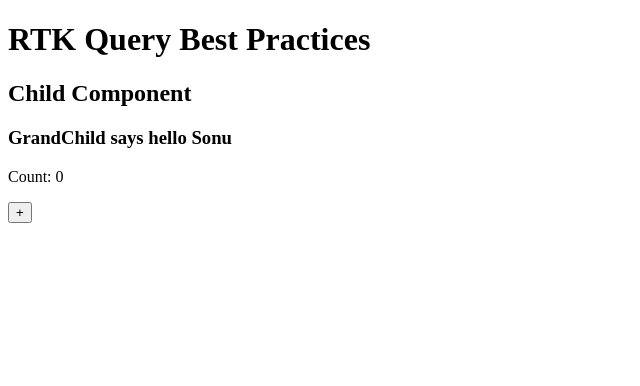
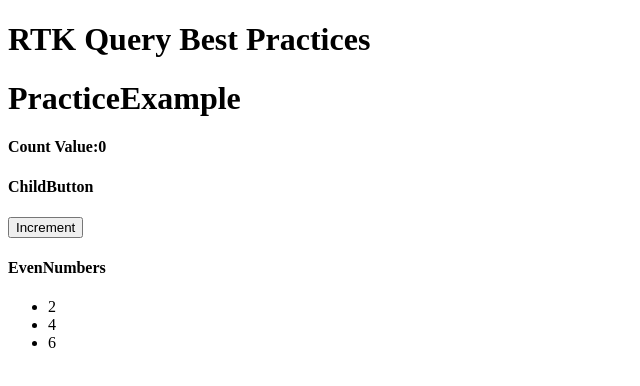
Before and after one commit to Sonu445kum/redux-toolkit-best-practices, a React (Vite) app: page / in a window 1280 px wide. Shown: the top 386 px of the page, without its empty margins (0-640 px from the left). Built offline with nearby package versions, Linux system fonts and the light colour scheme.

Commit message:
Add One More Examples of useCallBack And useMemo

```diff
--- a/src/App.jsx
+++ b/src/App.jsx
@@ -10,6 +10,7 @@
 import ExpensiveExample from "./Performance-Optimizations/UseCallback/CounterExample"
 import CounterExample from "./Performance-Optimizations/UseCallback/CounterExample"
 import ListExample from "./Performance-Optimizations/UseCallback/ListExamples"
+import PracticeExample from "./Performance-Optimizations/UseMemo-UseCallBack/PracticeExample"
 import ExpensiveCalculation from "./Performance-Optimizations/UseMemo/ExpensiveCalculations"
 import FilteredList from "./Performance-Optimizations/UseMemo/FilteringList"
 import MemoizedObject from "./Performance-Optimizations/UseMemo/MemoizedObject"
@@ -52,9 +53,11 @@
        {/* <Header />
        {/*  Suspense is required around lazy component */}
       {/* <Suspense fallback={<p>Loading...</p>}> */}
+      {/* Jab tak Componenets load Hoo rha hh ui Ko Loading Dikhega */}
        {/* LazyComponent tab load hoga jab ye render hoga */}
         {/* <LazyComponent /> */}
       {/* </Suspense> * */}
+
 
        {/* <div>
       <h1>Conditional Lazy Loading</h1>
@@ -71,7 +74,10 @@
     {/* </div> */}
 
     {/* React.memo */}
-    <ParentComponenets/>
+    {/* <ParentComponenets/> */}
+
+    {/* UseMemo And UseCallBack */}
+    <PracticeExample/>
     </>
   )
 }
--- /dev/null
+++ b/src/Performance-Optimizations/UseMemo-UseCallBack/PracticeExample.jsx
@@ -0,0 +1,41 @@
+import React, { useCallback, useMemo, useState } from 'react'
+
+
+// here  i m create the child components
+const ChildButton =React.memo(({onClick})=>{
+    console.log("Child components are render:");
+    return <button onClick={onClick}>Increment</button>
+});
+export default function PracticeExample() {
+    // here i m create the useState for storing the inital Value of Counter
+    const [count,setCount] =useState(0);
+    // here i m storing the array value which i have show on the ui
+    const [number] =useState([1,2,3,4,5,6]);
+
+    // here i m create handleIncrement functions
+    const handleIncrement=useCallback(()=>{
+        setCount((prev)=>prev+1);
+    },[]);
+
+    // here i m create the useMemo for the prevent the Expensive Calcultaions
+    const evenNumber =useMemo(()=>{
+        console.log("Filtering the Numbers:")
+        return number.filter((n)=>n%2===0)
+    },[number])
+  return (
+    <div>
+        <h1>PracticeExample</h1>
+        <h4>Count Value:{count}</h4>
+        <h4>ChildButton</h4>
+        <ChildButton onClick={handleIncrement}/>
+        <h4>EvenNumbers</h4>
+        <ul>
+            {evenNumber.map((n)=>(
+                <li key={n}>
+                    {n}
+                </li>
+            ))}
+        </ul>
+    </div>
+  )
+}
```
Also changed, not shown: src/Performance-Optimizations/React-Lazy-Suspense/notes.txt (added).
